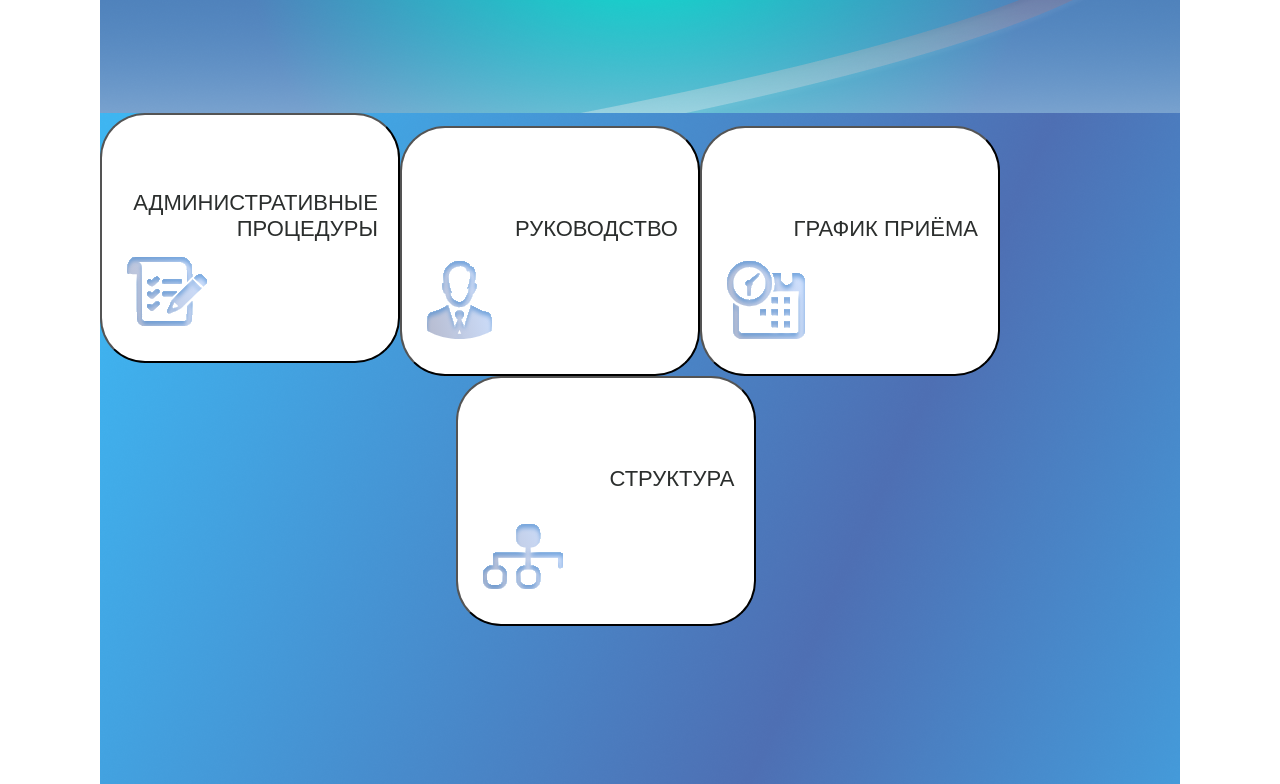
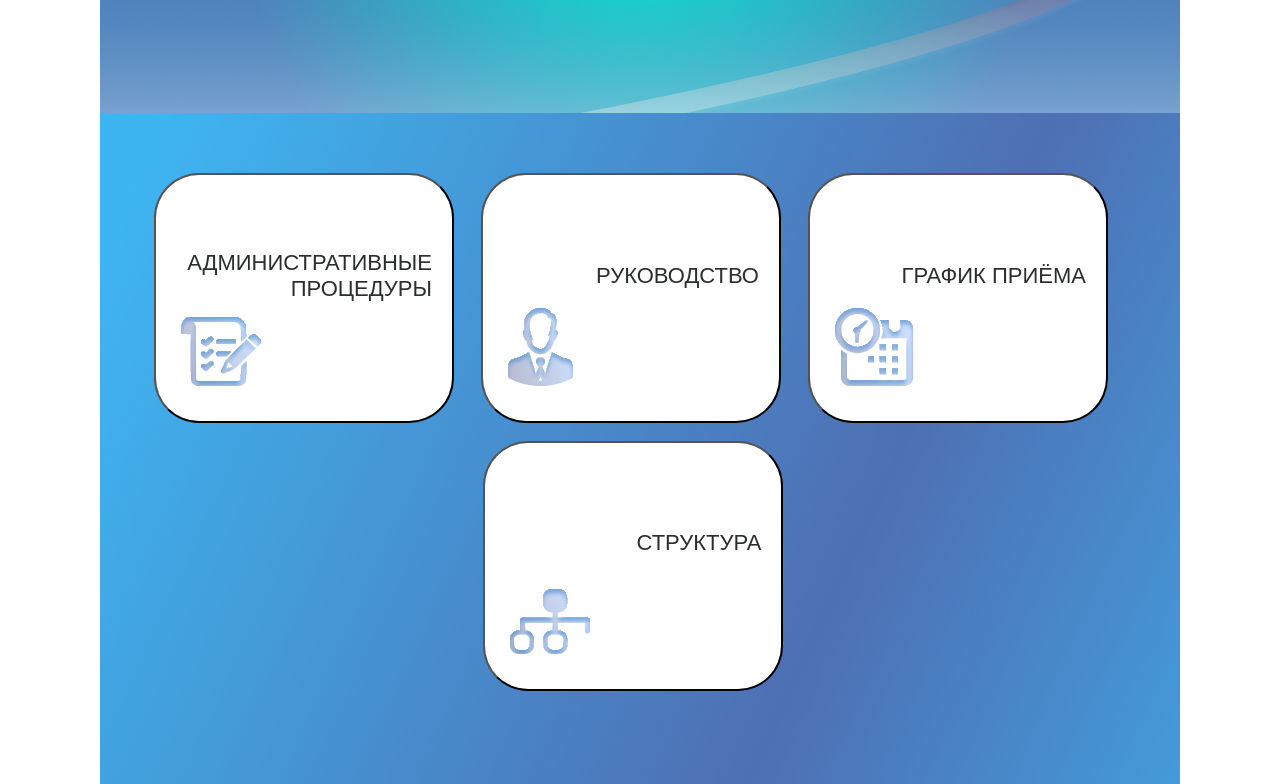
Before and after one commit to PaulRomanov/TehnoSky-, a React app in the folder belpost/: page / in a window 1280 px wide. Shown: the part 736-1520 px from the top of the page. Built offline with nearby package versions, Linux system fonts and the light colour scheme.

Commit message:
fix style

```diff
--- a/belpost/src/components/ContentMainPage/contentmainPage.scss
+++ b/belpost/src/components/ContentMainPage/contentmainPage.scss
@@ -1,11 +1,17 @@
 .contentMainPage_wrapper {
-	min-height: 1129px;
-	background-image: url(../../assets/background1.png);
-	background-repeat: no-repeat;
+  min-height: 1129px;
+  background-image: url(../../assets/background1.png);
+  background-repeat: no-repeat;
 }
 
-.main {
-	display: grid;
-	grid-template-columns: repeat(3, 1fr);
-	grid-gap: 35px;
+.contentMainPage_content {
+  width: 100%;
+  height: 535px;
+  display: flex;
+  flex-wrap: wrap;
+  padding: 60px 0 0 27px;
 }
+
+.last_link {
+  padding-left: 33%;
+}
--- a/belpost/src/components/Footer/footer.scss
+++ b/belpost/src/components/Footer/footer.scss
@@ -1,6 +1,7 @@
 a {
 	text-decoration: none;
 	color: #fff;
+	padding: 0 0 0 27px;
 }
 
 .footer{
```
